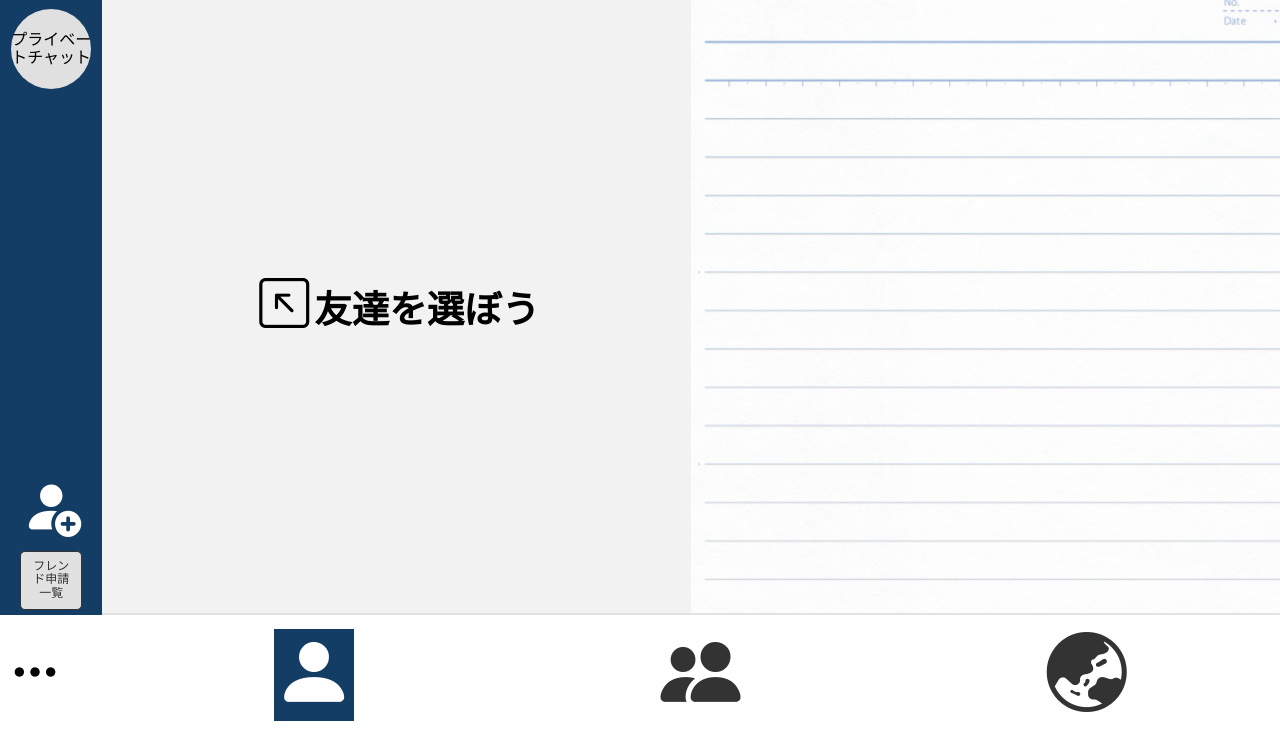
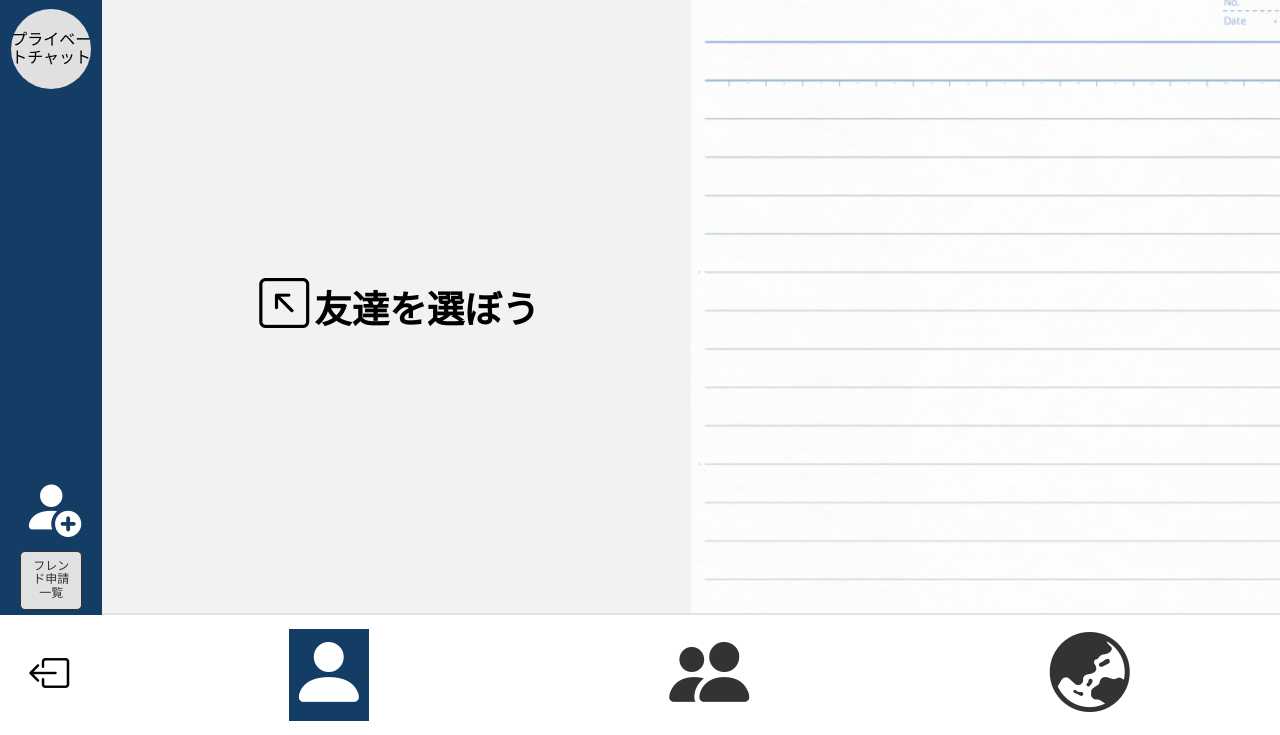
Before and after one commit to E-Team-Elementary/Eteam, a Flask app: page / in a window 1280 px wide. Shown: the part 65-800 px from the top of the page. Run offline with Flask 2, Linux system fonts and the light colour scheme; the visitor is signed in with stand-in values (Sample User, id 1); data comes from the database, SQL or seed files in the repository; data that the repository does not hold is empty; some libraries are stand-ins or nearby versions.

Commit message:
CSS修正

```diff
--- a/ChatApp/static/css/accept-friends.css
+++ b/ChatApp/static/css/accept-friends.css
@@ -54,8 +54,8 @@
     height: 100%;
     display: flex;
     flex-flow: column;
-    justify-content: end;
-    align-items: end;
+    justify-content: center;
+    align-items: center;
     overflow: auto;
     padding: 10px 0 10px 10px;
 }
@@ -73,7 +73,6 @@
 
 .all-button{
     display: flex;
-    flex-flow: row;
     align-items: center;
     justify-content: center;
     margin-top: 10px;
@@ -88,7 +87,7 @@
     background-color: #133D64;
     border: 1px solid white;
     cursor: pointer;
-    display: block;
+    display: inline;
 }
 
 .deny-button{
@@ -97,8 +96,8 @@
     margin: 10px;
     border-radius: 20px;
     color: white;
-    background-color: #d82c0a;
+    background-color: darkred;
     border: 1px solid white;
     cursor: pointer;
-    display: block;
+    display: inline;
 }
--- a/ChatApp/static/css/add-friend.css
+++ b/ChatApp/static/css/add-friend.css
@@ -18,7 +18,6 @@
   top: 20%;
   height: 60%;
   width: 35%;
-  /* From https://css.glass */
   background: rgba(255, 255, 255, 0.01);
   border-radius: 16px;
   box-shadow: 0 4px 30px rgba(0, 0, 0, 0.1);
@@ -52,9 +51,19 @@
 .friend-search {
   margin-bottom: 5px;
   width: 90%;
+  display: flex;
+  justify-content: center;
+  align-items: center;
 }
 
-#emailform {
+#friend-search-form{
+  width: 80%;
+  display: flex;
+  align-items: center;
+  justify-content: center;
+}
+
+#input-email{
   width: 100%;
   margin: 8px;
   position: relative;
@@ -67,7 +76,6 @@
   border: 1px solid #133d64;
   border-radius: 1.5rem;
   width: 100%;
-  /* From https://css.glass */
   background: rgba(255, 255, 255, 0.78);
   box-shadow: 0 4px 30px rgba(0, 0, 0, 0.1);
   border-radius: 1.5rem;
@@ -75,10 +83,11 @@
   -webkit-backdrop-filter: blur(5px);
 }
 
-.friend-search button {
+.search-button {
   position: absolute;
   top: -0.05rem;
-  right: 0;
+  right: 3.5rem;
+  top: 0.5rem;
   cursor: pointer;
   padding: 0.8rem 0.9rem 0.8rem 0.8rem;
   border-radius: 0 1.5rem 1.5rem 0;
@@ -95,7 +104,7 @@
   width: 100%;
 }
 
-.friend-search button:hover {
+.search-button :hover {
   color: #4eadb8;
   transform: scale(1.2);
 }
@@ -155,10 +164,11 @@
 }
 
 #friend-request-button {
+  width: 70%;
   display: inline-block;
   padding: 10px;
   margin: 10px;
-  border-radius: 20px;
+  border-radius: 10px;
   color: white;
   background-color: #133d64;
   border: 1px solid white;
--- a/ChatApp/static/css/groups-base.css
+++ b/ChatApp/static/css/groups-base.css
@@ -280,8 +280,9 @@ footer {
   width: 8%;
   border: none;
   background-color: transparent;
-  font-size: 50px;
+  font-size: 40px;
   margin: 10px;
+  padding-left: 1.5%;
 }
 
 .input-check-message {
--- a/ChatApp/static/css/groups.css
+++ b/ChatApp/static/css/groups.css
@@ -346,8 +346,9 @@ footer {
   width: 8%;
   border: none;
   background-color: transparent;
-  font-size: 50px;
+  font-size: 40px;
   margin: 10px;
+  padding-left: 1.5%;
 }
 
 .message-area {
--- a/ChatApp/static/css/home-base.css
+++ b/ChatApp/static/css/home-base.css
@@ -291,6 +291,7 @@ footer {
   width: 8%;
   border: none;
   background-color: transparent;
-  font-size: 50px;
+  font-size: 40px;
   margin: 10px;
+  padding-left: 1.5%;
 }
--- a/ChatApp/static/css/home.css
+++ b/ChatApp/static/css/home.css
@@ -354,8 +354,9 @@ footer {
   width: 8%;
   border: none;
   background-color: transparent;
-  font-size: 50px;
+  font-size: 40px;
   margin: 10px;
+  padding-left: 1.5%;
 }
 
 .message-area {
--- a/ChatApp/static/css/login.css
+++ b/ChatApp/static/css/login.css
@@ -10,9 +10,9 @@ body {
 }
 
 .title {
+  font-size: 7vw;
   width: 100%;
   color: white;
-  font-size: 80px;
   margin-top: 0px;
 }
 
@@ -23,7 +23,7 @@ body {
   display: flex;
   flex-flow: column;
   align-items: end;
-  justify-content: space-between;
+  justify-content: center;
 }
 
 .form {
--- a/ChatApp/static/css/public-base.css
+++ b/ChatApp/static/css/public-base.css
@@ -305,7 +305,7 @@ footer {
   width: 8%;
   border: none;
   background-color: transparent;
-  font-size: 50px;
+  font-size: 40px;
   margin: 10px;
-  padding-left: 1%;
+  padding-left: 1.5%;
 }
--- a/ChatApp/static/css/public.css
+++ b/ChatApp/static/css/public.css
@@ -334,8 +334,9 @@ footer {
   width: 8%;
   border: none;
   background-color: transparent;
-  font-size: 50px;
+  font-size: 40px;
   margin: 10px;
+  padding-left: 1.5%;
 }
 
 .message-area {
--- a/ChatApp/static/css/signup.css
+++ b/ChatApp/static/css/signup.css
@@ -12,7 +12,7 @@ body {
 .title {
   width: 100%;
   color: white;
-  font-size: 40px;
+  font-size: 3vw;
   margin-top: 0px;
 }
 
--- a/ChatApp/templates/home/groups-base.html
+++ b/ChatApp/templates/home/groups-base.html
@@ -65,7 +65,7 @@
 
       <footer>
         <a class="exit" href="{{ url_for('logout') }}"
-          ><i class="bi bi-three-dots"></i
+          ><i class="bi bi-box-arrow-left"></i
         ></a>
 
         <span class="room_kinds">
--- a/ChatApp/templates/home/groups.html
+++ b/ChatApp/templates/home/groups.html
@@ -280,7 +280,7 @@
 
       <footer>
         <a class="exit" href="{{ url_for('login') }}"
-          ><i class="bi bi-three-dots"></i
+          ><i class="bi bi-box-arrow-left"></i
         ></a>
 
         <span class="room_kinds">
--- a/ChatApp/templates/home/home-base.html
+++ b/ChatApp/templates/home/home-base.html
@@ -73,7 +73,7 @@
 
       <footer>
         <a class="exit" href="{{ url_for('logout') }}"
-          ><i class="bi bi-three-dots"></i
+          ><i class="bi bi-box-arrow-left"></i
         ></a>
 
         <span class="room_kinds">
--- a/ChatApp/templates/home/home.html
+++ b/ChatApp/templates/home/home.html
@@ -218,7 +218,7 @@
 
     <footer>
       <a class="exit" href="{{ url_for('logout') }}"
-        ><i class="bi bi-three-dots"></i
+        ><i class="bi bi-box-arrow-left"></i
       ></a>
 
       <span class="room_kinds">
--- a/ChatApp/templates/home/public-base.html
+++ b/ChatApp/templates/home/public-base.html
@@ -160,7 +160,7 @@
 
       <footer>
         <a class="exit" href="{{ url_for('logout') }}"
-          ><i class="bi bi-three-dots"></i
+          ><i class="bi bi-box-arrow-left"></i
         ></a>
 
         <span class="room_kinds">
--- a/ChatApp/templates/home/public.html
+++ b/ChatApp/templates/home/public.html
@@ -189,7 +189,7 @@
 
     <footer>
       <a class="exit" href="{{ url_for('logout') }}"
-        ><i class="bi bi-three-dots"></i
+        ><i class="bi bi-box-arrow-left"></i
       ></a>
 
       <span class="room_kinds">
```
Also changed, not shown: ChatApp/static/img/favicon.ico (deleted).
